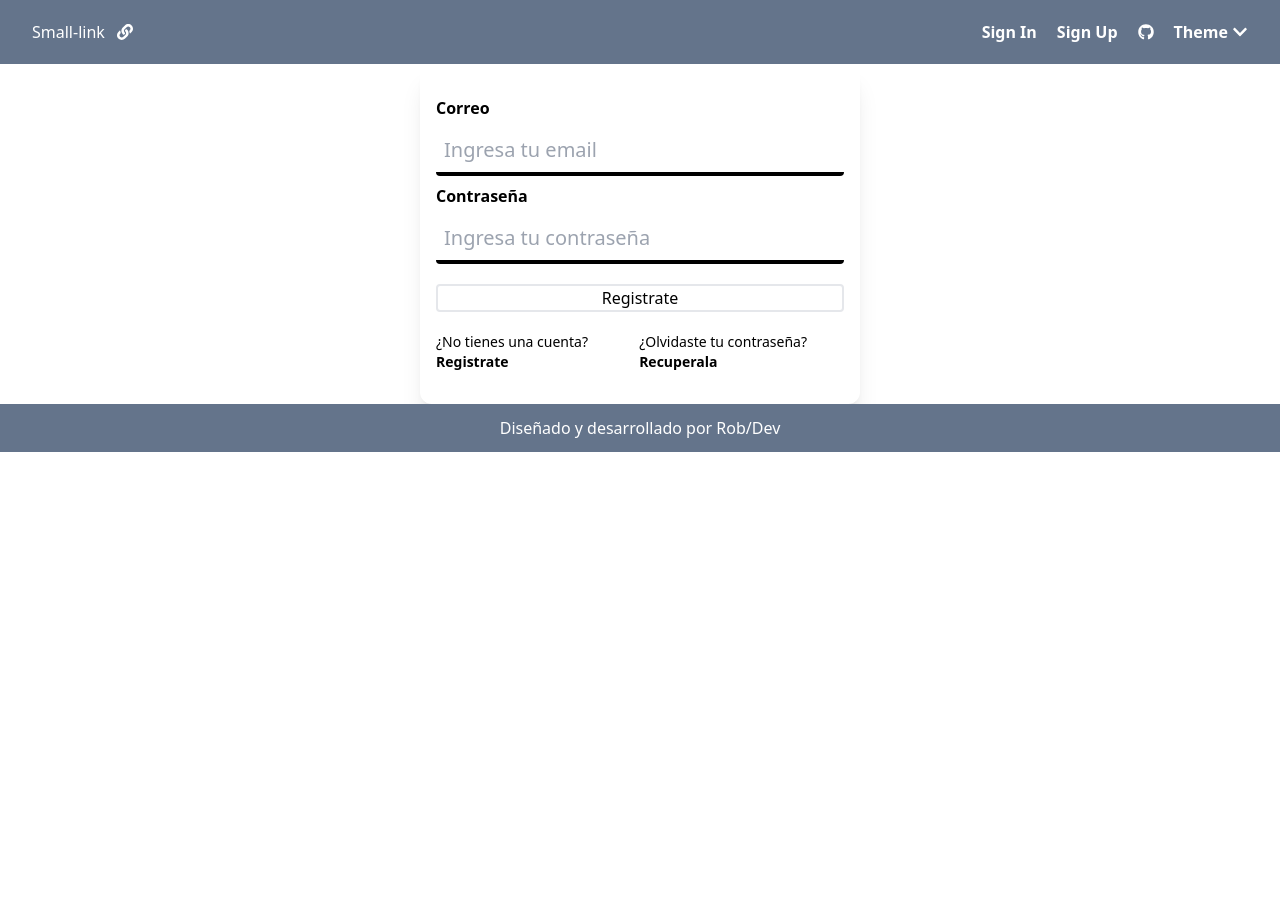
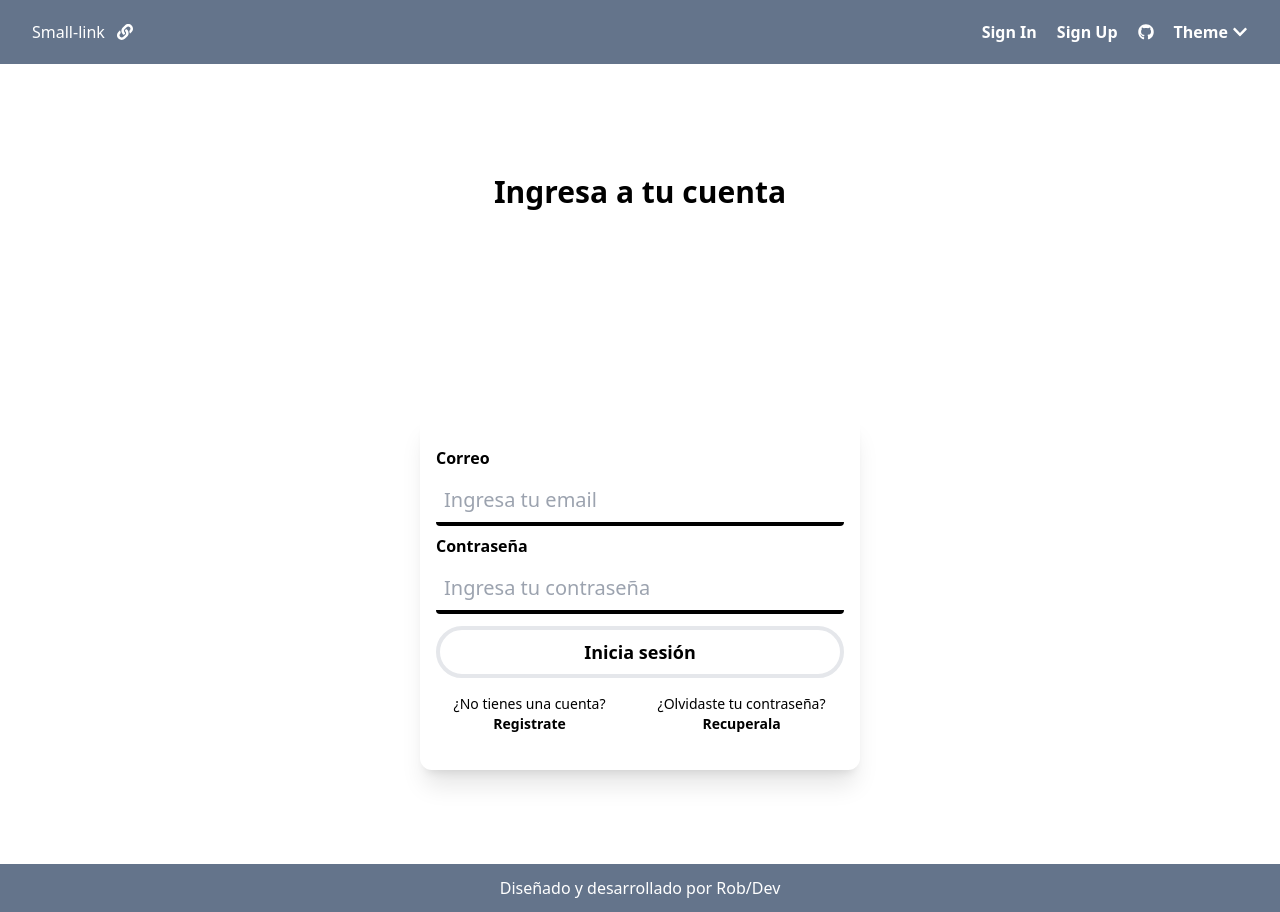
Before and after one commit to Rob-Dev007/App-Acortador-de-urls, a React (Vite) app in the folder App Web Url Shortener/Frontend/: page /login in a window 1280 px wide. Before the commit the page ends 800 px from the top, so only its background shows below. Built offline with nearby package versions, Linux system fonts and the light colour scheme.

Commit message:
add:"Agregando el login"

```diff
--- a/App Web Url Shortener/Frontend/src/App.jsx
+++ b/App Web Url Shortener/Frontend/src/App.jsx
@@ -4,16 +4,20 @@ import { BrowserRouter }  from 'react-router-dom';
 import './App.css';
 import { ThemeProvider } from './components/themeProvider';
 import AppContent from './components/appContent';
+import { AuthProvider } from './context/AuthProvider';
 
 function App() {
 
 
   return (
-      <BrowserRouter >
-      <ThemeProvider  >
-        <AppContent />
-      </ThemeProvider >
-    </BrowserRouter>
+
+       <AuthProvider>
+        <BrowserRouter >
+          <ThemeProvider  >
+            <AppContent />
+          </ThemeProvider >
+        </BrowserRouter>
+       </AuthProvider>
   )
 }
 
--- a/App Web Url Shortener/Frontend/src/components/Login.jsx
+++ b/App Web Url Shortener/Frontend/src/components/Login.jsx
@@ -1,17 +1,55 @@
 import { Link } from "react-router-dom";
+import UseAuth from "../hooks/useAuth";
 import { useState } from "react";
+import Alerta from "../helpers/Alerta";
+import clienteAxios from "../config/axios";
+
 
 
 const Login = ()=>{
 
+    const { auth } = UseAuth();
+
     const [ correo, setCorreo] = useState('');
     const [ password, setPassword ] = useState('');
+    const [ alerta, setAlerta ] = useState({});
 
-    const handleSubmit = (e)=>{
+    const handleSubmit = async e=>{
         e.preventDefault();
+
+        if( [correo, password].includes('') ){
+            setAlerta({
+                msg: 'Todos los campos son obligatorios',
+                error: true
+            });
+            return;
+        }
+
+        try{
+            const { data } = await clienteAxios.post('user/login', { correo, password });
+
+            localStorage.setItem('token', data.token)
+
+            setAlerta({
+                msg: data.msg
+            })
+
+        }catch(error){
+            setAlerta({
+                msg: error.response.data.msg,
+                error: true
+            })
+        }
     };
+
+    const { msg } = alerta;
     return(
-        <div id="login" className="container mx-auto md:grid grid-col justify-center items-center">
+        <div id="login" className="container h-screen mx-auto md:grid grid-col justify-center items-center">
+             <h2 className="font-bold text-3xl my-4 text-center">Ingresa a tu cuenta</h2>
+            { msg &&
+            <Alerta
+                alerta={ alerta }
+            /> }
             <form
             onSubmit={ handleSubmit }
             className="flex flex-col px-4 py-8 w-[440px] gap-2 shadow-xl rounded-xl">
@@ -35,13 +73,13 @@ const Login = ()=>{
                 />
                 <input
                 type="submit"
-                value="Registrate"
-                className="my-3 border-2 rounded"
+                value="Inicia sesión"
+                className="block text-center my-1 text-lg rounded-full border-4 p-2 hover:bg-slate-500 hover:text-white transition-all duration-500 transform ease-out font-bold"
                 />
-                <div className="flex gap-4">
-                    <Link className="text-sm" to='/registrar'>¿No tienes una cuenta? <strong> Registrate</strong></Link>
-                    <Link className="text-sm"to='/olvide-password'>¿Olvidaste tu contraseña? <strong>Recuperala</strong></Link>
-                </div>
+                <nav className="md:flex md:justify-between gap-4">
+                    <Link className="block text-center my-1 text-sm hover:text-black/50" to='/registrar'>¿No tienes una cuenta? <strong> Registrate</strong></Link>
+                    <Link className="block text-center my-1 text-sm hover:text-black/50"to='/olvide-password'>¿Olvidaste tu contraseña? <strong>Recuperala</strong></Link>
+                </nav>
             </form>
         </div>
     )
--- a/App Web Url Shortener/Frontend/src/components/NuevoPassword.jsx
+++ b/App Web Url Shortener/Frontend/src/components/NuevoPassword.jsx
@@ -1,5 +1,5 @@
 import { useEffect, useState } from "react";
-import { useParams } from "react-router-dom";
+import { useParams, Link } from "react-router-dom";
 import Alerta from "../helpers/Alerta";
 import clienteAxios from "../config/axios";
 
@@ -7,6 +7,7 @@ const NuevoPassword = ()=>{
 
     const [ password, setPassword ] = useState('');
     const [ tokenValido, setTokenValido ] = useState(false);
+    const [ passwordModificado, setPasswordModificado ] = useState(false);
     const [ alerta, setAlerta ] = useState({});
 
     const params = useParams();
@@ -34,7 +35,32 @@ const NuevoPassword = ()=>{
     const handleSubmit = async e =>{
         e.preventDefault();
 
+        if(password.length < 8){
+            setAlerta({
+                msg: 'Password debe contener minimo 8 caracteres',
+                error: true
+            })
+            return
+        };
+
+        setPasswordModificado(true);
+
+        try{
+            const url =`user/olvide-password/${token}`;
+            const {data} = await clienteAxios.post(url, { password });
+
+            setAlerta({
+                msg: data.msg
+            })
+        }catch(error){
+            setAlerta({
+                msg: error.responde.data.msg,
+                error: true
+            })
+        }
+
     }
+
 
     const { msg } = alerta;
     return(
@@ -45,7 +71,8 @@ const NuevoPassword = ()=>{
                     alerta = { alerta }
                 />}
                 { tokenValido &&(
-                    <form
+                    <>
+                        <form
                         onSubmit={ handleSubmit }
                         className="flex flex-col w-full gap-4">
                             <label className="font-bold my-2">Nueva contraseña</label>
@@ -62,7 +89,11 @@ const NuevoPassword = ()=>{
                                 value="Restablecer contraseña"
                                 className="my-3 border-2 rounded bg-gray-400 text-xl p-2 md:w-60 justify-center hover:bg-slate-500 font-bold"
                             />
-                    </form>
+                        </form>
+                        { passwordModificado &&
+                        <Link to='/login' className="block text-center my-1 text-lg rounded-full border-4 p-2 hover:bg-slate-500 hover:text-white transition-all duration-500 transform ease-out"><strong>Inicia sesión</strong></Link>
+                        }
+                    </>
                 )}
             </div>
         </div>
--- a/App Web Url Shortener/Frontend/src/components/Registrate.jsx
+++ b/App Web Url Shortener/Frontend/src/components/Registrate.jsx
@@ -18,7 +18,7 @@ const Registrate = ()=>{
         e.preventDefault();
 
         if( [nombres, apellidos, correo, password, repetirPassword].includes('') ){
-            setAlerta({msg:'Existen campos vacios, llene todo el formulario', error: true});
+            setAlerta({msg:'Todos los campos son obligatorios', error: true});
         };
 
         if(password !== repetirPassword){
@@ -100,7 +100,7 @@ const Registrate = ()=>{
                 <input
                 type="submit"
                 value="Registrate"
-                className="my-3 border-2 rounded bg-gray-400 text-xl p-2 md:w-44 justify-center hover:bg-slate-500 font-bold"
+                className="block text-center my-1 text-lg rounded-full border-4 p-2 hover:bg-slate-500 hover:text-white transition-all duration-500 transform ease-out font-bold"
                 />
                 <nav className="md:flex md:justify-between gap-4">
                     <Link to='/login' className="block text-center my-1 text-sm">¿Ya tienes una cuenta? <strong>Ingresa</strong></Link>
--- /dev/null
+++ b/App Web Url Shortener/Frontend/src/context/AuthProvider.jsx
@@ -0,0 +1,23 @@
+import { useState, useEffect, createContext } from "react";
+
+const AuthContext = createContext();
+
+const AuthProvider = ({ children })=>{
+
+    const [ auth, setAuth ] = useState({});
+
+    return (
+        <AuthContext.Provider
+            value = {{
+                auth,
+                setAuth
+            }}
+        >
+            { children }
+        </AuthContext.Provider>
+    );
+};
+
+export { AuthProvider };
+
+export default AuthContext;
--- /dev/null
+++ b/App Web Url Shortener/Frontend/src/hooks/UseAuth.jsx
@@ -0,0 +1,8 @@
+import { useContext } from "react";
+import AuthContext from "../context/AuthProvider";
+
+const UseAuth = ()=>{
+    return useContext(AuthContext);
+};
+
+export default UseAuth;
```
